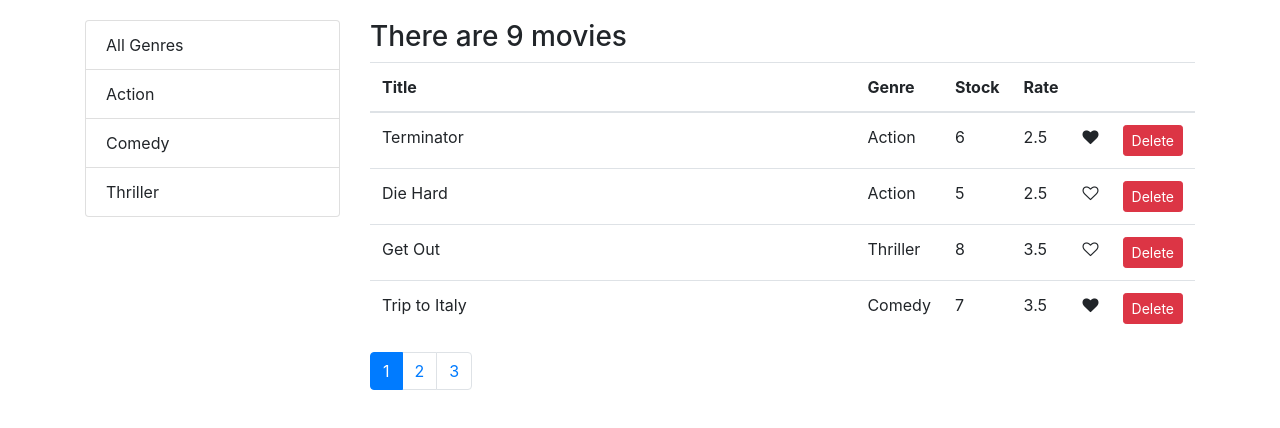
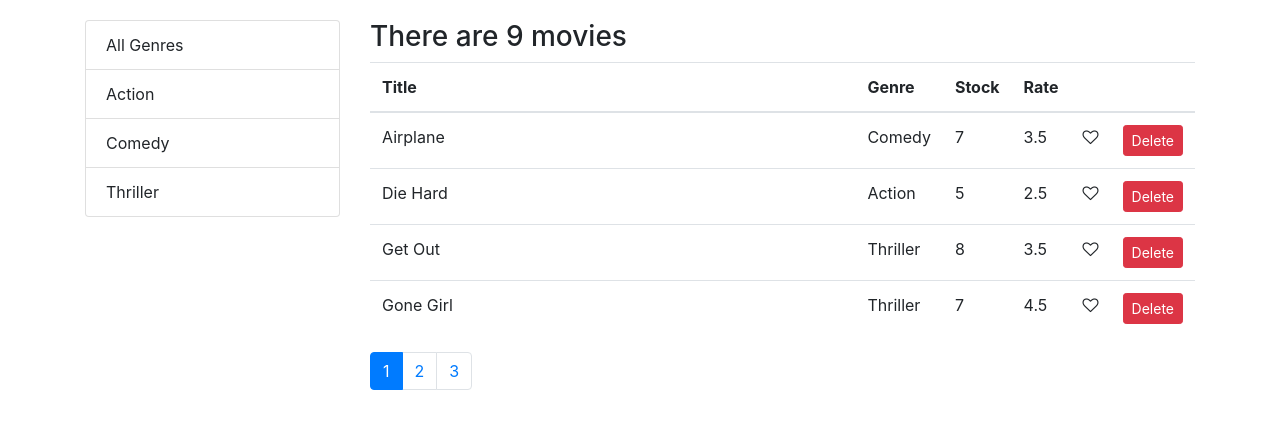
Before and after one commit to Langster2323/Vividly, a React (Create React App) app: page / in a window 1280 px wide. Shown: the top 428 px of the page. Built offline with nearby package versions, Linux system fonts and the light colour scheme.

Commit message:
implemented sorting feature

```diff
--- a/src/components/movies.jsx
+++ b/src/components/movies.jsx
@@ -1,22 +1,25 @@
 import React, { Component } from 'react';
 import { getMovies } from '../services/fakeMovieService';
 import { getGenres } from '../services/fakeGenreService';
-import Like from './common/like';
+
 import Pagination from './common/pagination';
 import ListGroup from './common/listGroup';
 
 import { paginate } from '../utils/paginate';
+import _ from 'lodash';
+import MoviesTable from './moviesTable';
 
 class Movies extends Component {
     state = {
         movies: [],
         genres: [],
+        sortColumn: { path: 'title', order: 'asc' },
         pageSize: 4,
         currentPage: 1
      }
 
      componentDidMount() {
-      const genres = [{name: 'All Genres'}, ...getGenres()]
+      const genres = [{_id: '', name: 'All Genres'}, ...getGenres()]
 
         this.setState({
           movies: getMovies(),
@@ -24,14 +27,14 @@ class Movies extends Component {
         })
       }
 
-      handleDelete = (movie) => {
+      handleDelete = movie => {
         const movies = this.state.movies.filter(m => m._id !== movie._id)
         this.setState({
           movies
         })
       }
 
-      handleLike = (movie) => {
+      handleLike = movie => {
         const movies = [...this.state.movies];
         const index = movies.indexOf(movie);
         movies[index] = { ...movies[index] }
@@ -40,26 +43,43 @@ class Movies extends Component {
         console.log('Liked', movie);
       }
 
-      handlePageChange = (page) => {
+      handlePageChange = page => {
         this.setState({
           currentPage: page
         })
       }
 
-      handleGenreSelect = (genre) => {
+      handleGenreSelect = genre => {
         this.setState({
           selectedGenre: genre,
           currentPage: 1
          })
       }
 
+      handleSort = path => {
+        const sortColumn = {...this.state.sortColumn}
+        if (sortColumn.path === path) {
+          sortColumn.order = (sortColumn.order === 'asc') ? 'desc' : 'asc';
+        } else {
+          sortColumn.path = path
+          sortColumn.order = 'asc'
+        }
+        this.setState({
+          sortColumn
+         })
+
+      }
+
       render() {
-        const { pageSize, currentPage, selectedGenre,  movies: allMovies } = this.state
+        const { pageSize, currentPage, sortColumn, selectedGenre,  movies: allMovies } = this.state
 
+        const filtered =
+        selectedGenre && selectedGenre._id
+        ? allMovies.filter(m => m.genre._id === selectedGenre._id)
+        : allMovies
 
-
-        const filtered = selectedGenre && selectedGenre._id ? allMovies.filter(m => m.genre._id === selectedGenre._id) : allMovies
-        const movies = paginate(filtered, currentPage, pageSize)
+        const sorted = _.orderBy(filtered, [sortColumn.path], [sortColumn.order])
+        const movies = paginate(sorted, currentPage, pageSize)
 
         if (filtered.length === 0) return <p>There are no movies in the database.</p>
         return (
@@ -73,34 +93,11 @@ class Movies extends Component {
               </div>
               <div className="col">
               <h3>There are {filtered.length} movies</h3>
-              <table className="table">
-                <thead>
-                  <tr>
-                    <th className="col">Title</th>
-                    <th className="col">Genre</th>
-                    <th className="col">Stock</th>
-                    <th className="col">Rate</th>
-                    <th />
-                    <th />
-                  </tr>
-                </thead>
-                <tbody>
-                  {movies.map((movie) => {
-                    return (
-                      <tr key={movie._id}>
-                        <td>{movie.title}</td>
-                        <td>{movie.genre.name}</td>
-                        <td>{movie.numberInStock}</td>
-                        <td>{movie.dailyRentalRate}</td>
-                        <td>
-                          <Like liked={movie.liked} onClick={() => this.handleLike(movie)} />
-                        </td>
-                        <td><button onClick={() => this.handleDelete(movie)} className="btn btn-danger btn-sm">Delete</button></td>
-                      </tr>
-                    )
-                  })}
-                </tbody>
-              </table>
+              <MoviesTable
+              movies={movies}
+              onLike={this.handleLike}
+              onSort={this.handleSort}
+              onDelete={this.handleDelete} />
               <Pagination
               itemsCount={filtered.length}
               pageSize={pageSize}
--- /dev/null
+++ b/src/components/moviesTable.jsx
@@ -0,0 +1,38 @@
+import React from 'react'
+import Like from './common/like';
+
+
+const MoviesTable = ({ movies, onLike, onDelete, onSort }) => {
+    return (
+        <table className="table">
+                <thead>
+                  <tr>
+                    <th onClick={() => onSort('title')} className="col">Title</th>
+                    <th onClick={() => onSort('genre.name')} className="col">Genre</th>
+                    <th onClick={() => onSort('numberInStock')} className="col">Stock</th>
+                    <th onClick={() => onSort('dailyRentalRate')} className="col">Rate</th>
+                    <th />
+                    <th />
+                  </tr>
+                </thead>
+                <tbody>
+                  {movies.map((movie) => {
+                    return (
+                      <tr key={movie._id}>
+                        <td>{movie.title}</td>
+                        <td>{movie.genre.name}</td>
+                        <td>{movie.numberInStock}</td>
+                        <td>{movie.dailyRentalRate}</td>
+                        <td>
+                          <Like liked={movie.liked} onClick={() => onLike(movie)} />
+                        </td>
+                        <td><button onClick={() => onDelete(movie)} className="btn btn-danger btn-sm">Delete</button></td>
+                      </tr>
+                    )
+                  })}
+                </tbody>
+              </table>
+     );
+}
+
+export default MoviesTable;
```
